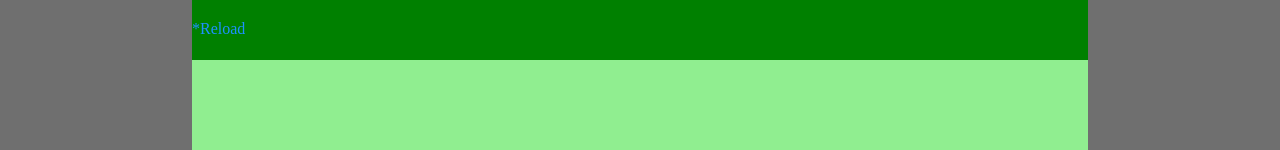
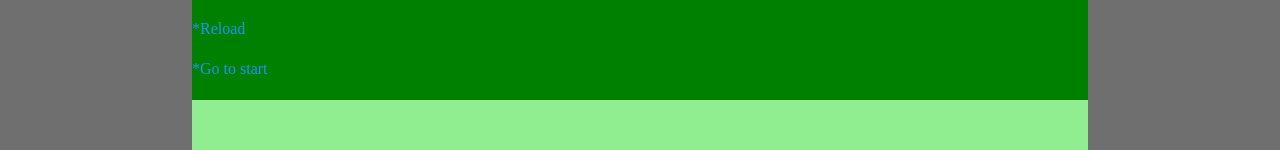
Before and after one commit to peccu/feed-text, a Vue app in the folder client/: page /tmbr in a window 1280 px wide. Both pictures are taken after a click on the element "action". Shown: the part 140-290 px from the top of the page. Built offline with nearby package versions, Linux system fonts and the light colour scheme; no server answers.

Commit message:
🎉👓 Updated with Glitch

```diff
--- a/client/src/components/ActionItems.vue
+++ b/client/src/components/ActionItems.vue
@@ -16,15 +16,26 @@
       <a class="actionicon">*</a>
       <a class="actiontitle">Reload</a>
     </div>
+    <div class="actionitem" @click="gotostart">
+      <a class="actionicon">*</a>
+      <a class="actiontitle">Go to start</a>
+    </div>
   </div>
 </template>
 
 <script>
 export default {
   name: "ActionItems",
+  props: {
+    goto: Function
+  },
   methods: {
     reload() {
       location.reload();
+    },
+    gotostart() {
+      console.log("gotostart")
+      this.goto(1)
     }
   }
 };
--- a/client/src/components/ActionOverlay.vue
+++ b/client/src/components/ActionOverlay.vue
@@ -2,7 +2,7 @@
   <div>
     <div class="actionoverlaybg" @click="hide" v-if="showAction"></div>
     <div class="actionoverlay" v-if="showAction">
-      <ActionItems />
+      <ActionItems :goto="goto" />
     </div>
   </div>
 </template>
@@ -15,7 +15,8 @@ export default {
     ActionItems
   },
   props: {
-    showAction: Boolean
+    showAction: Boolean,
+    goto: Function
   },
   methods: {
     hide() {
--- a/client/src/views/Tmbr.vue
+++ b/client/src/views/Tmbr.vue
@@ -24,7 +24,10 @@
       :like="like"
       :rblg="rblg"
     />
-    <ActionOverlay :showAction.sync="showAction" />
+    <ActionOverlay
+      :showAction.sync="showAction"
+      :goto="scrollTo"
+    />
   </div>
 </template>
 
```
